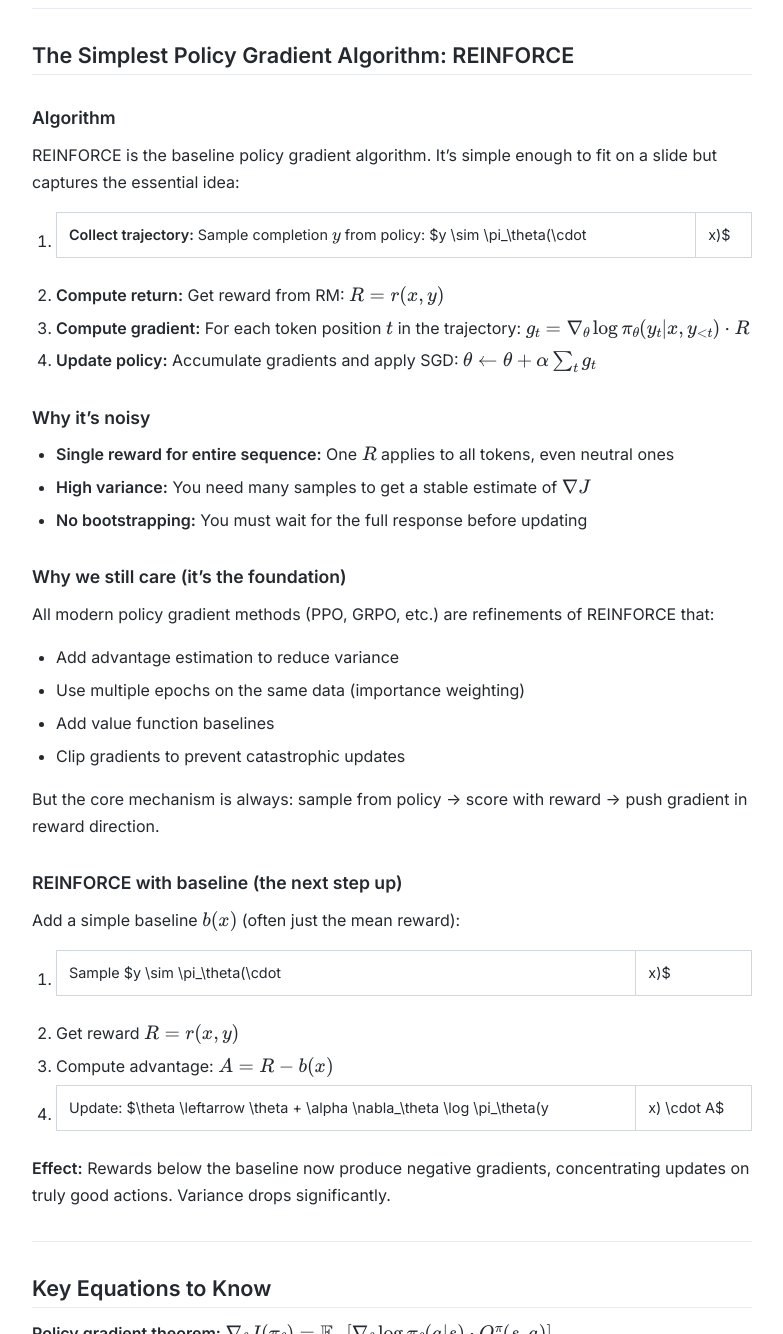
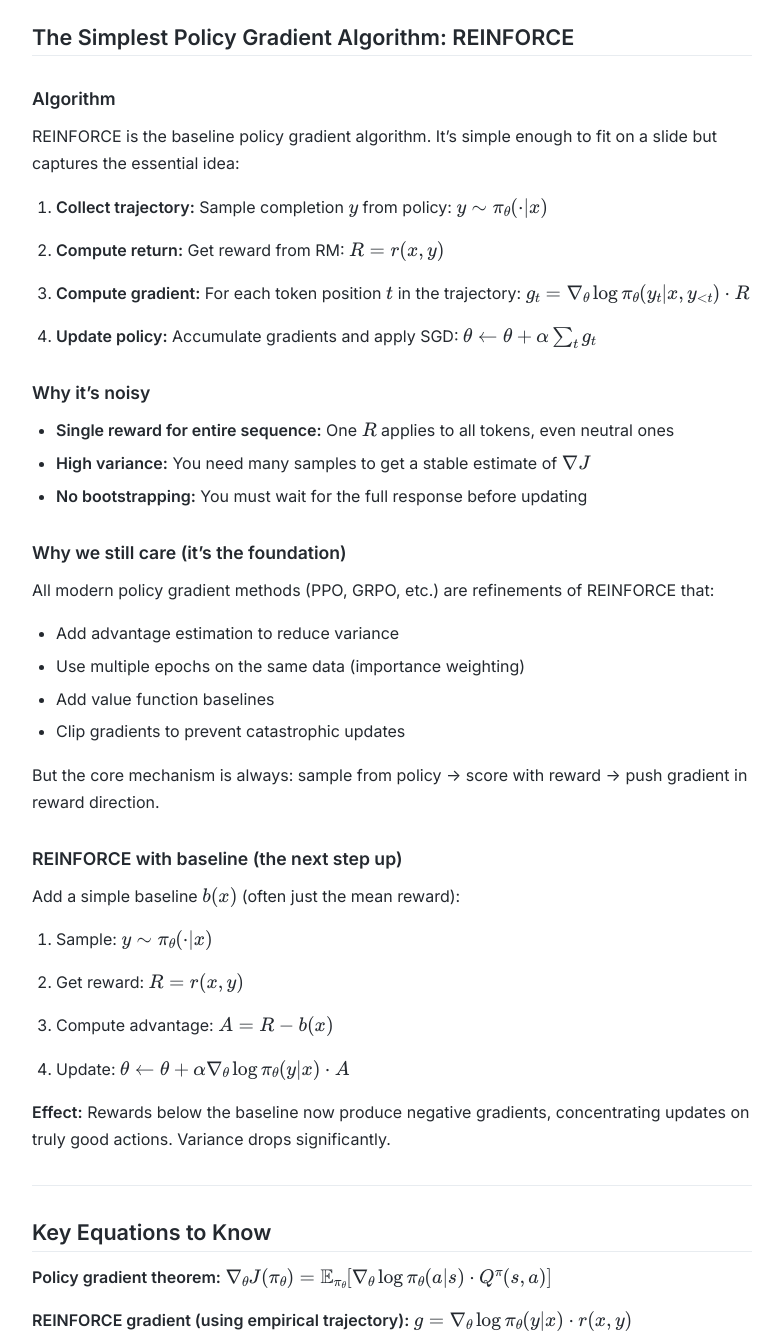
Before and after one commit to shreyasrajesh0308/RLHF-Reading-Group, a Jekyll site: the page built from notes/week02.md, in a window 1280 px wide and 1400 px high, scrolled down 4502 px, cut to the strip 66-1400 px from the top of the window. Shown: the whole strip, without its empty margins (248-1031 px from the left). Built offline with Jekyll 4.4.1, drawn with Linux system fonts in a browser that asks for light colours; our own code applies the rules of GitHub Pages for plain Markdown files; some of the changed text lies outside the part shown.

Commit message:
Added new stuff

```diff
--- a/notes/week02.md
+++ b/notes/week02.md
@@ -49,9 +49,11 @@ We want to adjust the policy parameters $\theta$ to increase this objective. The
 $$\nabla_\theta J(\pi_\theta) = \mathbb{E}[r(x, y) \cdot \nabla_\theta \log \pi_\theta(y|x)]$$
 
 **Key insight:** The gradient pulls the policy toward high-reward actions and away from low-reward ones. We can estimate this gradient by:
+
 1. Sample completions $y$ from the current policy
 2. Score each with the reward model $r(x, y)$
-3. Update: $\theta \leftarrow \theta + \alpha \cdot r(x, y) \cdot \nabla_\theta \log \pi_\theta(y|x)$
+3. Update:
+$$\theta \leftarrow \theta + \alpha \cdot r(x, y) \cdot \nabla_\theta \log \pi_\theta(y|x)$$
 
 ### Why this works (and why it's noisy)
 
@@ -124,10 +126,15 @@ $$A_t = r_t + \gamma V_\phi(s_{t+1}) - V_\phi(s_t)$$
 
 REINFORCE is the baseline policy gradient algorithm. It's simple enough to fit on a slide but captures the essential idea:
 
-1. **Collect trajectory:** Sample completion $y$ from policy: $y \sim \pi_\theta(\cdot | x)$
-2. **Compute return:** Get reward from RM: $R = r(x, y)$
+1. **Collect trajectory:** Sample completion $y$ from policy:
+   $$y \sim \pi_\theta(\cdot | x)$$
+
+2. **Compute return:** Get reward from RM:
+   $$R = r(x, y)$$
+
 3. **Compute gradient:** For each token position $t$ in the trajectory:
    $$g_t = \nabla_\theta \log \pi_\theta(y_t | x, y_{<t}) \cdot R$$
+
 4. **Update policy:** Accumulate gradients and apply SGD:
    $$\theta \leftarrow \theta + \alpha \sum_t g_t$$
 
@@ -151,10 +158,17 @@ But the core mechanism is always: sample from policy → score with reward → p
 
 Add a simple baseline $b(x)$ (often just the mean reward):
 
-1. Sample $y \sim \pi_\theta(\cdot | x)$
-2. Get reward $R = r(x, y)$
-3. Compute advantage: $A = R - b(x)$
-4. Update: $\theta \leftarrow \theta + \alpha \nabla_\theta \log \pi_\theta(y|x) \cdot A$
+1. Sample:
+   $$y \sim \pi_\theta(\cdot | x)$$
+
+2. Get reward:
+   $$R = r(x, y)$$
+
+3. Compute advantage:
+   $$A = R - b(x)$$
+
+4. Update:
+   $$\theta \leftarrow \theta + \alpha \nabla_\theta \log \pi_\theta(y|x) \cdot A$$
 
 **Effect:** Rewards below the baseline now produce negative gradients, concentrating updates on truly good actions. Variance drops significantly.
 
```
